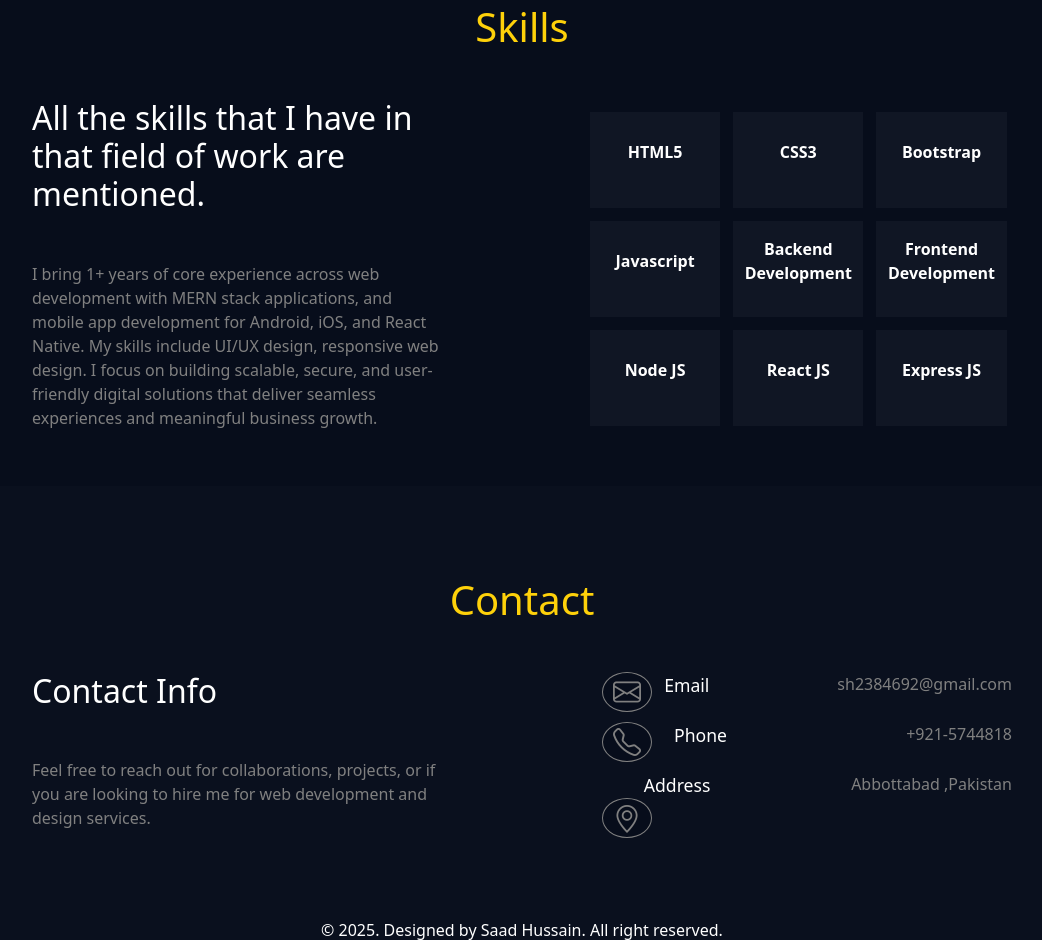
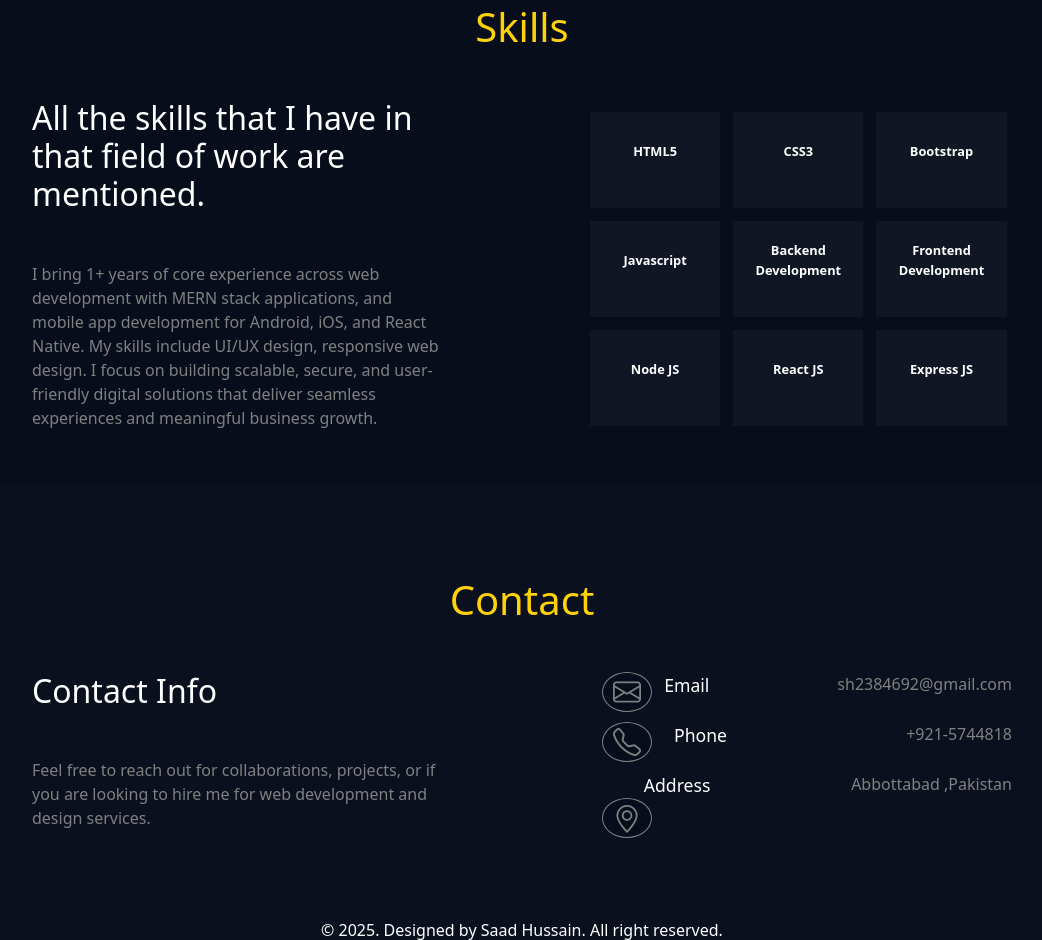
Before and after one commit to saad1784/Portfolio, a plain HTML site: page index.html in a window 1280 px wide. Shown: the part 2576-3516 px from the top of the page, without its empty margins (118-1160 px from the left). Drawn offline with nearby package versions, Linux system fonts and the light colour scheme.

Commit message:
Update index.html

```diff
--- a/index.html
+++ b/index.html
@@ -141,6 +141,8 @@ float:right;
   #pannn{
     padding-right:20vw;
   }
+}#hhh{
+  font-size:0.8rem;
 }
     </style>
   </head>
@@ -257,31 +259,31 @@ float:right;
           <div class="col-12 col-md-6" id="this">
             <div class="row">
             <div class="wow jackInTheBox" id="html">
-              <p><b>HTML5</b></p>
+              <p id="hhh"><b>HTML5</b></p>
             </div>
            <div class="wow jackInTheBox" id="html">
-              <p><b>CSS3</b></p>
+              <p id="hhh"><b>CSS3</b></p>
             </div>
            <div class="wow jackInTheBox" id="html">
-              <p><b>Bootstrap</b></p>
+              <p id="hhh"><b>Bootstrap</b></p>
             </div>
            <div class="wow jackInTheBox" id="html">
-              <p><b>Javascript</b></p>
+              <p id="hhh"><b>Javascript</b></p>
             </div>
             <div class="wow jackInTheBox" id="html">
-              <p><b>Backend Development</b></p>
+              <p id="hhh"><b>Backend Development</b></p>
             </div>
             <div class="wow jackInTheBox" id="html">
-              <p><b>Frontend Development</b></p>
+              <p id="hhh"><b>Frontend Development</b></p>
             </div>
            <div class="wow jackInTheBox" id="html">
-              <p><b>Node JS</b></p>
+              <p id="hhh"><b>Node JS</b></p>
             </div>
             <div class="wow jackInTheBox" id="html">
-              <p><b>React JS</b></p>
+              <p id="hhh"><b>React JS</b></p>
             </div>
             <div class="wow jackInTheBox" id="html">
-              <p><b>Express JS</b></p>
+              <p id="hhh"><b>Express JS</b></p>
             </div>
             </div>
           </div>
```
